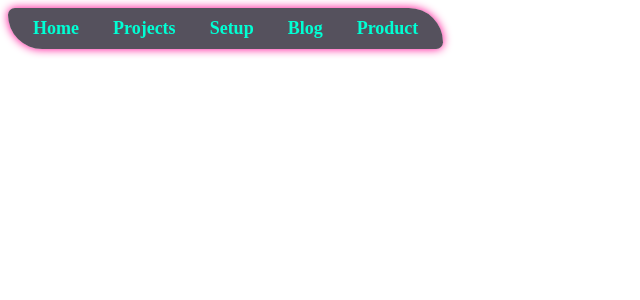
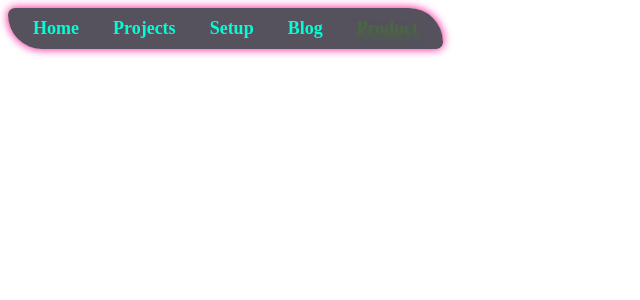
Before and after one commit to anuusz/porto, a Django app: template templates/navbar.html in a window 1280 px wide, with the pointer over the restyled element. Shown: the top 300 px of the page, without its empty margins (0-640 px from the left). Run offline with Django 5.2, Linux system fonts and the light colour scheme; the template is opened without the code that fills it, so the values that code supplies are empty.

Commit message:
Coba notif Discord4

```diff
--- a/templates/navbar.html
+++ b/templates/navbar.html
@@ -50,4 +50,9 @@
       color: #0000ff;
       text-shadow: 0 5px 7.5px rgba(0, 0, 255, 1);
     }
+
+    .product:hover {
+      color: #4A6741;
+      text-shadow: 0 5px 7.5px rgba(74, 103, 65, 1);
+    }
 </style>
```
